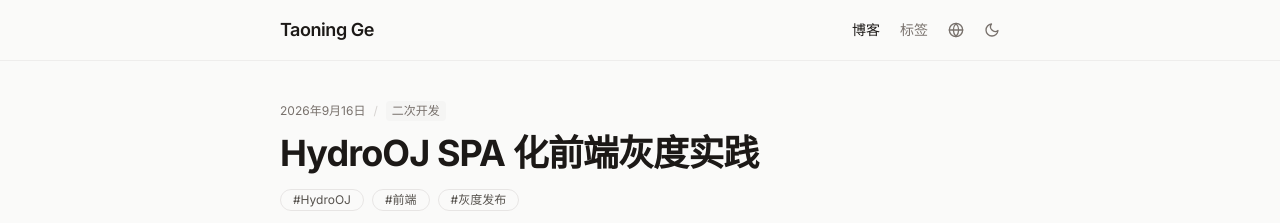
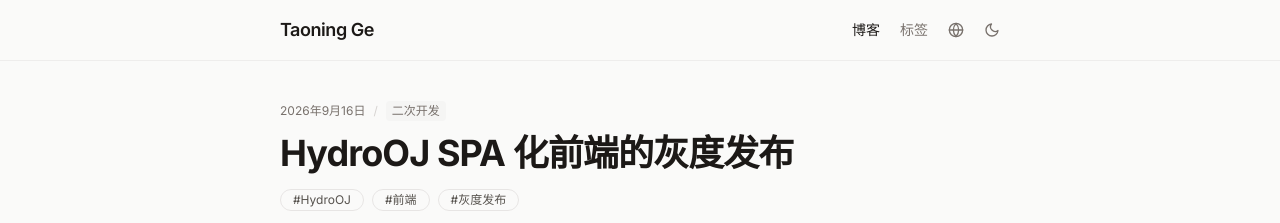
Before and after one commit to gtn1024/gtn1024, an Astro site: page /zh/posts/hydro-frontend-gray-release in a window 1280 px wide. Shown: the top 223 px of the page. Built offline with nearby package versions, Linux system fonts and the light colour scheme; Astro itself is replaced by a stand-in of ours; some packages are replaced by stand-ins of ours.

Commit message:
post: retitle

```diff
--- a/src/content/posts/hydro-frontend-gray-release.md
+++ b/src/content/posts/hydro-frontend-gray-release.md
@@ -1,5 +1,5 @@
 ---
-title: HydroOJ SPA 化前端灰度实践
+title: HydroOJ SPA 化前端的灰度发布
 date: 2026-09-16 16:40:44
 categories:
 - 二次开发
```
